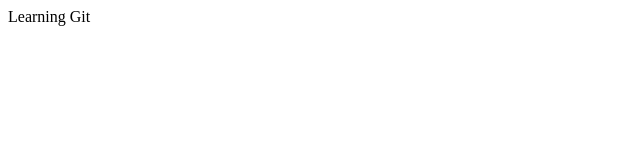
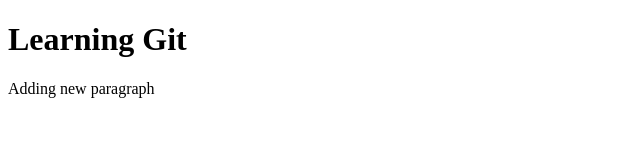
Before and after one commit to chrisrul64/learn-git, a plain HTML site: page index.html in a window 1280 px wide. Shown: the whole page, without its empty margins (0-640 px from the left). Drawn offline with Linux system fonts and the light colour scheme.

Commit message:
modify and adding new line in index file

```diff
--- a/index.html
+++ b/index.html
@@ -6,6 +6,7 @@
   <title>Learn Git</title>
 </head>
 <body>
-  <p1>Learning Git</p1>
+  <h1>Learning Git</h1>
+  <p>Adding new paragraph</p>
 </body>
 </html>
```
